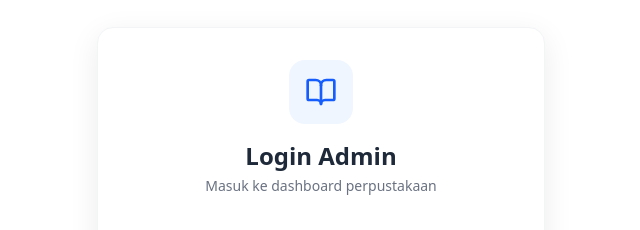
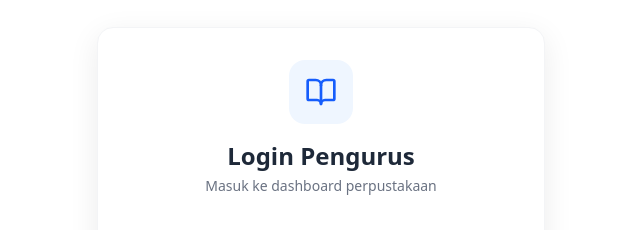
Before and after one commit to Rinoyy/ukk-dashboard-peminjaman-buku-react.ts-tailwinds, a React (Vite) app: page /login in a window 1280 px wide. Shown: the part 134-364 px from the top of the page, without its empty margins (319-959 px from the left). Built offline with nearby package versions, Linux system fonts and the light colour scheme.

Commit message:
ubah text pada halaman login

```diff
--- a/src/pages/Login.tsx
+++ b/src/pages/Login.tsx
@@ -21,7 +21,7 @@ const Login = () => {
                     <div className="w-16 h-16 mx-auto bg-blue-50 rounded-2xl flex items-center justify-center mb-4">
                         <BookOpen className="w-8 h-8 text-blue-600" />
                     </div>
-                    <h2 className="text-2xl font-bold text-gray-800">Login Admin</h2>
+                    <h2 className="text-2xl font-bold text-gray-800">Login Pengurus</h2>
                     <p className="text-gray-500 text-sm mt-1">Masuk ke dashboard perpustakaan</p>
                 </div>
 
```
